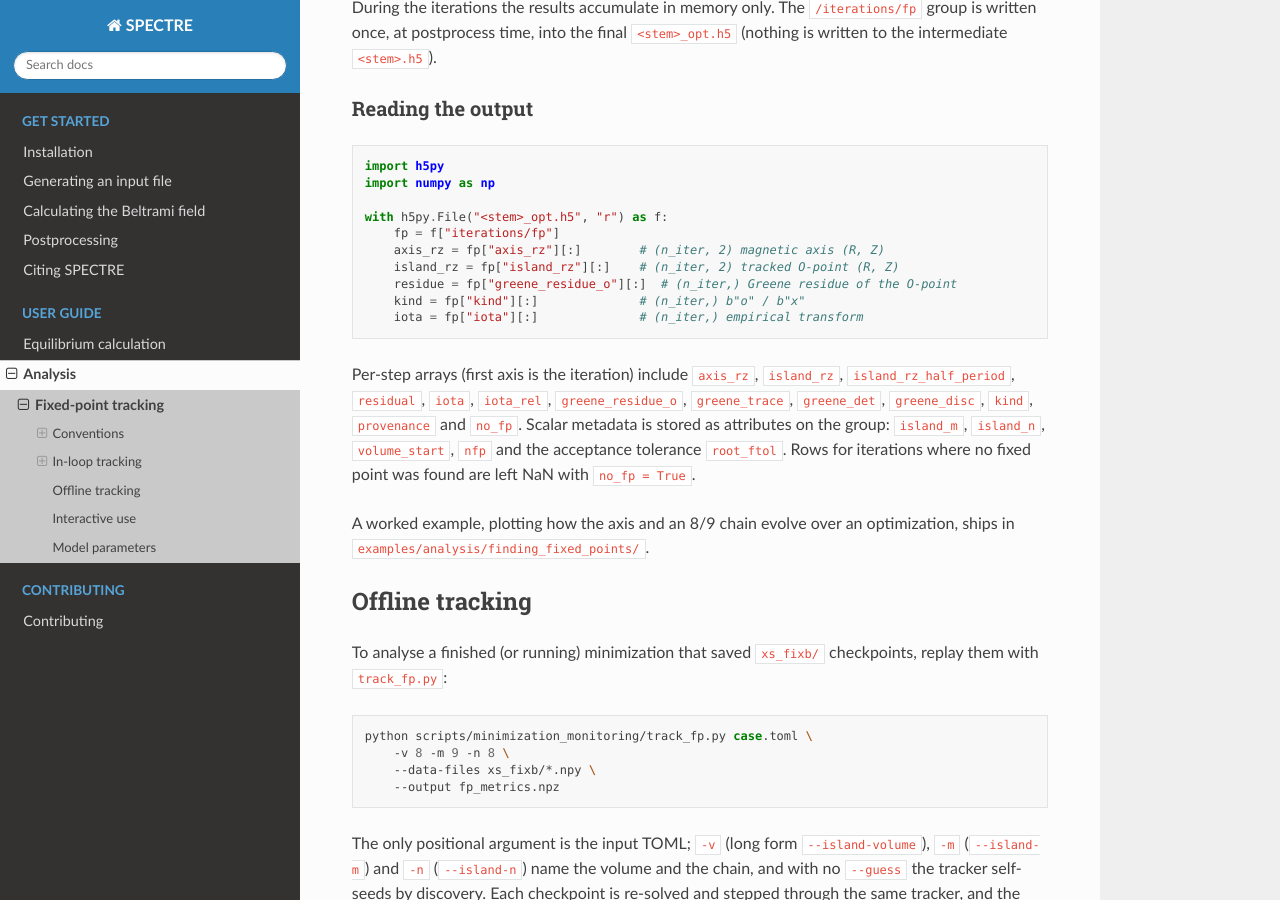
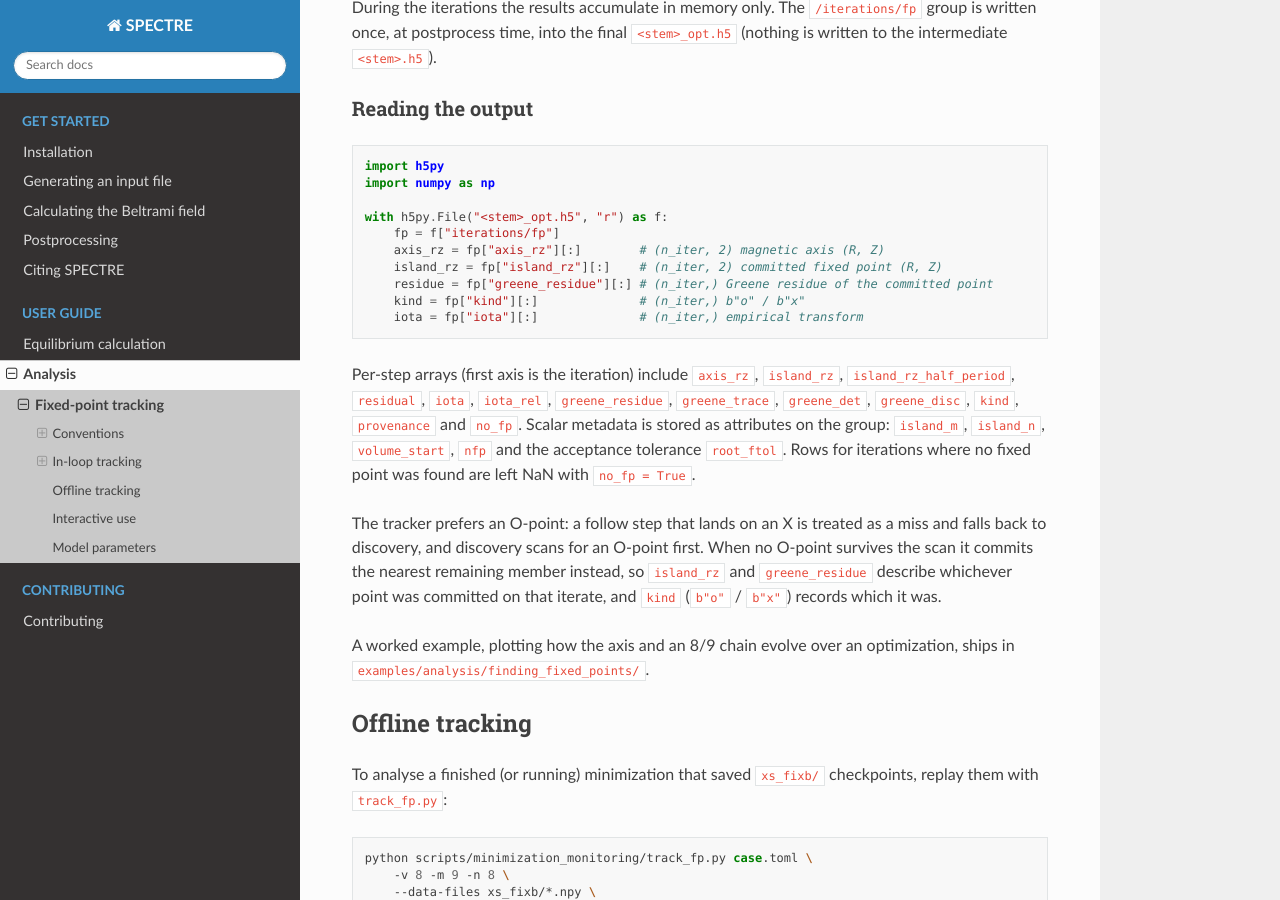
Before and after one commit to ANU-HPC/SPECTRE, a Sphinx documentation site: the page built from docs/source/user_guide/analysis/fixed_point_tracking.rst, in a window 1280 px wide and 900 px high, scrolled down 1877 px. Built offline with Sphinx 7.4.7 and the Read the Docs theme 3.1.0, drawn with Linux system fonts in a browser that asks for light colours; pages that are not in the unit, such as notebooks, are missing from menus.

Commit message:
refactor(fp-tracking): greene_residue_o -> greene_residue
Reverts the round-4 `_o` suffix. It was meant to reserve room for a future
`greene_residue_x`, but that column does not fit a schema that commits one
fixed point per step, and the suffix is already wrong on a live path:

- `_record_fp` stores `cls["residue"]` for whatever kind was committed --
  one assignment, no O/X branch.
- `_acquire_discovery`'s `for ... else` commits `order[0]` when the scan
  finds no O-point ("no O -> nearest-seed member"); that member can be an X.
- `log()` prints `f"{kind.upper()} Greene={...}"`, so it can emit
  `X Greene=...` from a field named `_o`.
- `greene()` below never made the claim: it returns a plain
  `residue = (2 - tr)/4` and derives `kind` from the discriminant separately.
- `kind` already ships in the same schema and is the disambiguator.

O-preference is a policy of the acquisition, not a property of the quantity.
The `residue`/`residual` near-collision that motivated the round-4 rename is
still resolved by `greene_residue`.

Also renamed for consistency: `greene_residue_o_delta` -> `greene_residue_delta`,
`prev_greene_residue_o` -> `prev_greene_residue`. Same overclaim fixed in the
docs: `island_rz` was documented as the "tracked O-point"; it now reads
"committed fixed point", and the O-preference is stated once as prose.

Identifiers, the h5/npz key, schema docs, the test key tuple and the notebook's
one load line. No behaviour change; every stored number is unaffected.

```diff
--- a/docs/source/user_guide/analysis/fixed_point_tracking.rst
+++ b/docs/source/user_guide/analysis/fixed_point_tracking.rst
@@ -106,18 +106,24 @@ Reading the output
     with h5py.File("<stem>_opt.h5", "r") as f:
         fp = f["iterations/fp"]
         axis_rz = fp["axis_rz"][:]        # (n_iter, 2) magnetic axis (R, Z)
-        island_rz = fp["island_rz"][:]    # (n_iter, 2) tracked O-point (R, Z)
-        residue = fp["greene_residue_o"][:]  # (n_iter,) Greene residue of the O-point
+        island_rz = fp["island_rz"][:]    # (n_iter, 2) committed fixed point (R, Z)
+        residue = fp["greene_residue"][:] # (n_iter,) Greene residue of the committed point
         kind = fp["kind"][:]              # (n_iter,) b"o" / b"x"
         iota = fp["iota"][:]              # (n_iter,) empirical transform
 
 Per-step arrays (first axis is the iteration) include ``axis_rz``,
 ``island_rz``, ``island_rz_half_period``, ``residual``, ``iota``, ``iota_rel``,
-``greene_residue_o``, ``greene_trace``, ``greene_det``, ``greene_disc``, ``kind``,
+``greene_residue``, ``greene_trace``, ``greene_det``, ``greene_disc``, ``kind``,
 ``provenance`` and ``no_fp``. Scalar metadata is stored as attributes on the
 group: ``island_m``, ``island_n``, ``volume_start``, ``nfp`` and the acceptance
 tolerance ``root_ftol``. Rows for iterations where no fixed point was found are
 left NaN with ``no_fp = True``.
+
+The tracker prefers an O-point: a follow step that lands on an X is treated as a
+miss and falls back to discovery, and discovery scans for an O-point first. When
+no O-point survives the scan it commits the nearest remaining member instead, so
+``island_rz`` and ``greene_residue`` describe whichever point was committed on
+that iterate, and ``kind`` (``b"o"`` / ``b"x"``) records which it was.
 
 A worked example, plotting how the axis and an 8/9 chain evolve over an
 optimization, ships in ``examples/analysis/finding_fixed_points/``.
```
Also changed, not shown: examples/analysis/finding_fixed_points/README.md, 3 other files.
